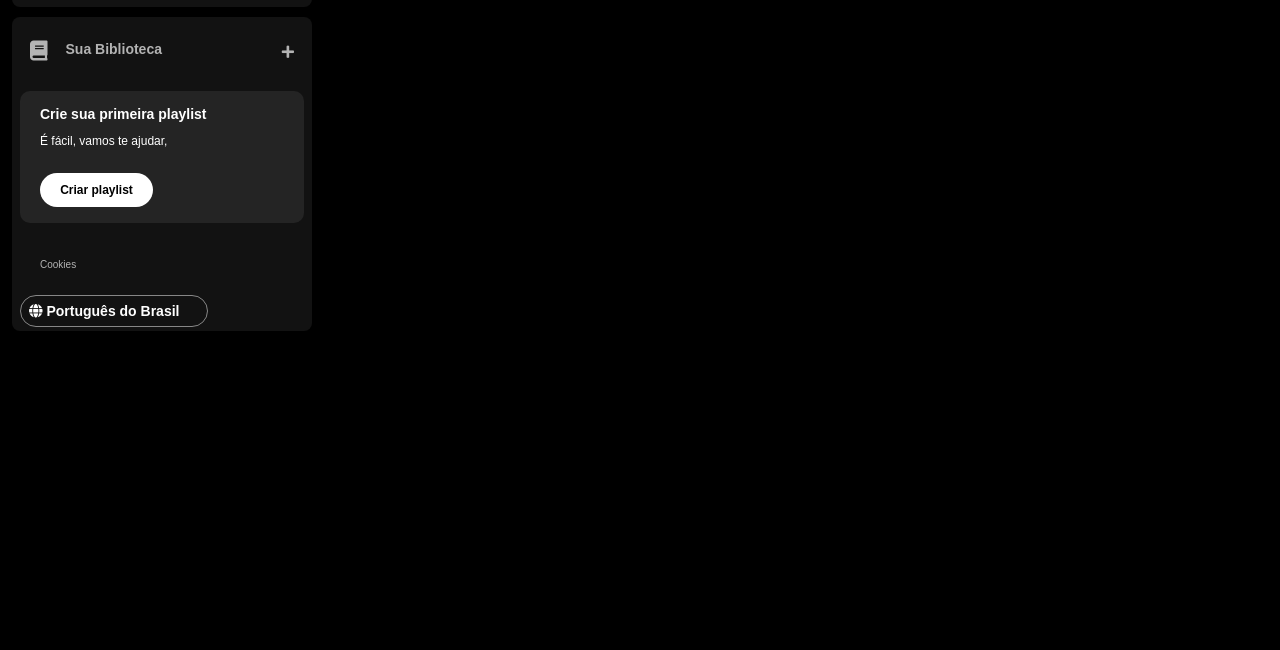
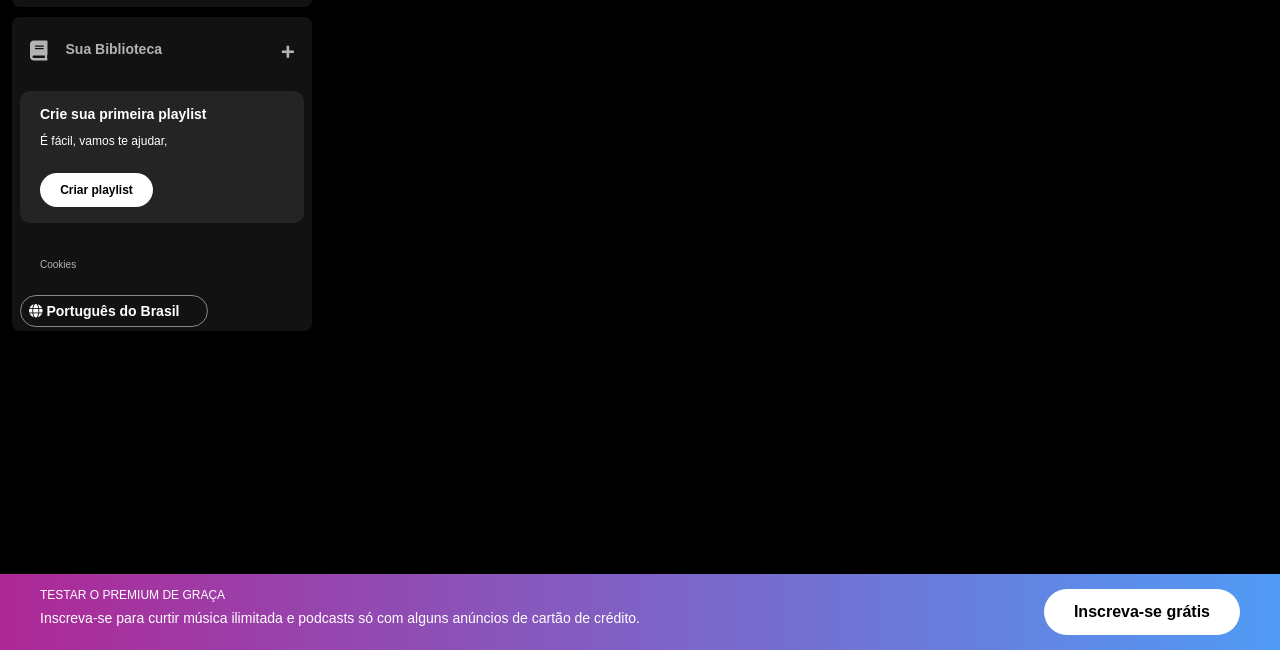
Before and after one commit to KUHAKU-17/IMERSAO-ALURA, a plain HTML site: page code/Projeto Spotify/scr/index.html in a window 1280 px wide. Shown: the part 150-800 px from the top of the page. Drawn offline with Linux system fonts and the light colour scheme.

Commit message:
atualização com footer 23/01/24

```diff
--- a/code/Projeto Spotify/scr/index.html
+++ b/code/Projeto Spotify/scr/index.html
@@ -68,5 +68,14 @@
             </div>
         </div>
     </div>
+    <footer class="disclaimer-premium">
+        <div class="text">
+            <p class="disclaimer-premium__title">Testar o Premium de graça</p>
+            <p class="disclaimer-premium__subtitle">Inscreva-se para curtir música ilimitada e podcasts só com alguns anúncios de cartão de crédito.</p>
+        </div>
+        <div class="button">
+            <button type="button">Inscreva-se grátis</button>
+        </div>
+    </footer>
 </body>
 </html>
--- a/code/Projeto Spotify/scr/style.css
+++ b/code/Projeto Spotify/scr/style.css
@@ -187,3 +187,43 @@ body{
     display: block;
 
 }
+
+.disclaimer-premium {
+    position: fixed;
+    bottom: 0;
+    left: 0;
+    right: 0;
+    background: linear-gradient(to right, #ae2896, #509bf5);
+    padding: 15px 40px;
+    display: flex;
+    justify-content: space-between;
+}
+
+.disclaimer-premium .text {
+    flex-shrink: 0;
+ }
+ .disclaimer-premium .disclaimer-premium__title {
+     color: #ffffff;
+     text-transform: uppercase;
+     font-weight: 400;
+     font-size: 12px;
+     margin-bottom: 10px;
+ }
+
+ .disclaimer-premium .disclaimer-premium__subtitle {
+     color: #ffffff;
+     font-size: 14px;
+     font-weight: 500;
+ }
+
+ .disclaimer-premium button {
+     background-color: #ffffff;
+     color: #000000;
+     font-size: 16px;
+     font-weight: bold;
+     padding: 14px 30px;
+     border: 0px;
+     border-radius: 40px;
+     cursor: pointer;
+     flex-shrink: 0;
+ }
```
